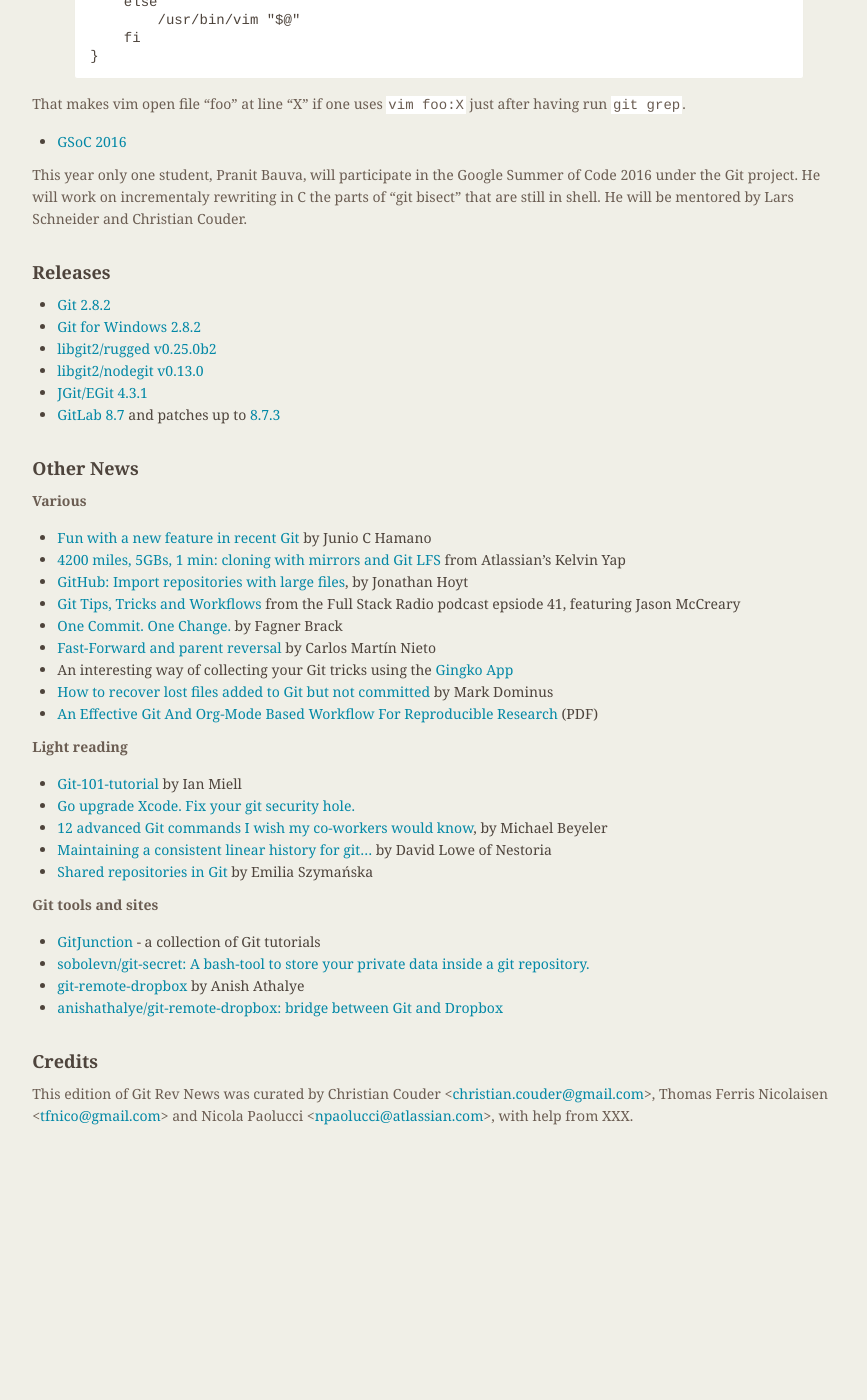
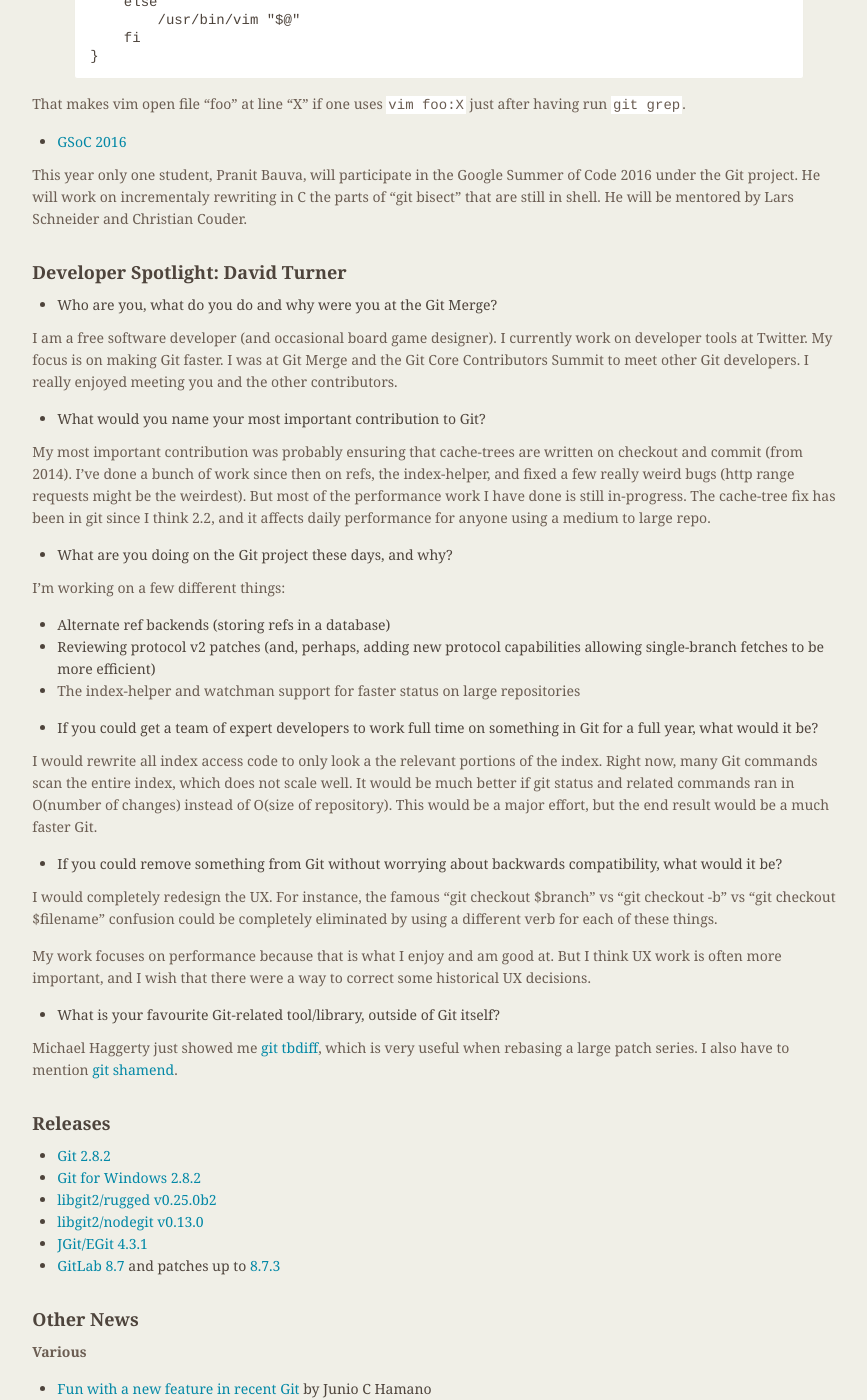
Before and after one commit to git/git.github.io, a Jekyll site: the page built from rev_news/drafts/edition-15.md, in a window 1280 px wide and 1400 px high, scrolled down 2234 px. Shown: the whole window, without its empty margins (339-1206 px from the left). Built offline with Jekyll 4.4.1, drawn with Linux system fonts in a browser that asks for light colours; before the commit the page ends 3376 px from its top, so only the background shows below that.

Commit message:
rn-15: add David Turner's interview

```diff
--- a/rev_news/drafts/edition-15.md
+++ b/rev_news/drafts/edition-15.md
@@ -167,6 +167,64 @@
 incrementaly rewriting in C the parts of "git bisect" that are still
 in shell. He will be mentored by Lars Schneider and Christian Couder.
 
+## Developer Spotlight: David Turner
+
+* Who are you, what do you do and why were you at the Git Merge?
+
+I am a free software developer (and occasional board game designer). I
+currently work on developer tools at Twitter.  My focus is on making
+Git faster.  I was at Git Merge and the Git Core Contributors Summit to
+meet other Git developers.  I really enjoyed meeting you and the other
+contributors.
+
+* What would you name your most important contribution to Git?
+
+My most important contribution was probably ensuring that cache-trees
+are written on checkout and commit (from 2014).  I've done a bunch of
+work since then on refs, the index-helper, and fixed a few really weird
+bugs (http range requests might be the weirdest).  But most of the
+performance work I have done is still in-progress.  The cache-tree fix
+has been in git since I think 2.2, and it affects daily performance for
+anyone using a medium to large repo.
+
+* What are you doing on the Git project these days, and why?
+
+I'm working on a few different things:
+- Alternate ref backends (storing refs in a database)
+- Reviewing protocol v2 patches (and, perhaps, adding new protocol
+capabilities allowing single-branch fetches to be more efficient)
+- The index-helper and watchman support for faster status on large
+repositories
+
+* If you could get a team of expert developers to work full time on
+something in Git for a full year, what would it be?
+
+I would rewrite all index access code to only look a the relevant
+portions of the index.  Right now, many Git commands scan the entire
+index, which does not scale well.  It would be much better if git
+status and related commands ran in O(number of changes) instead of
+O(size of repository).  This would be a major effort, but the end
+result would be a much faster Git.
+
+* If you could remove something from Git without worrying about
+backwards compatibility, what would it be?
+
+I would completely redesign the UX.  For instance, the famous
+"git checkout $branch" vs "git checkout -b" vs "git checkout $filename"
+confusion could be completely eliminated by using a different verb for
+each of these things.
+
+My work focuses on performance because that is what I enjoy and am good
+at.  But I think UX work is often more important, and I wish that there
+were a way to correct some historical UX decisions.
+
+* What is your favourite Git-related tool/library, outside of Git
+itself?
+
+Michael Haggerty just showed me [git tbdiff](https://github.com/trast/tbdiff),
+which is very useful when rebasing a large patch series.  I also have to mention
+[git shamend](http://www.daniellesucher.com/2014/05/08/git-shamend/).
+
 <!---
 ### Reviews
 -->
```
